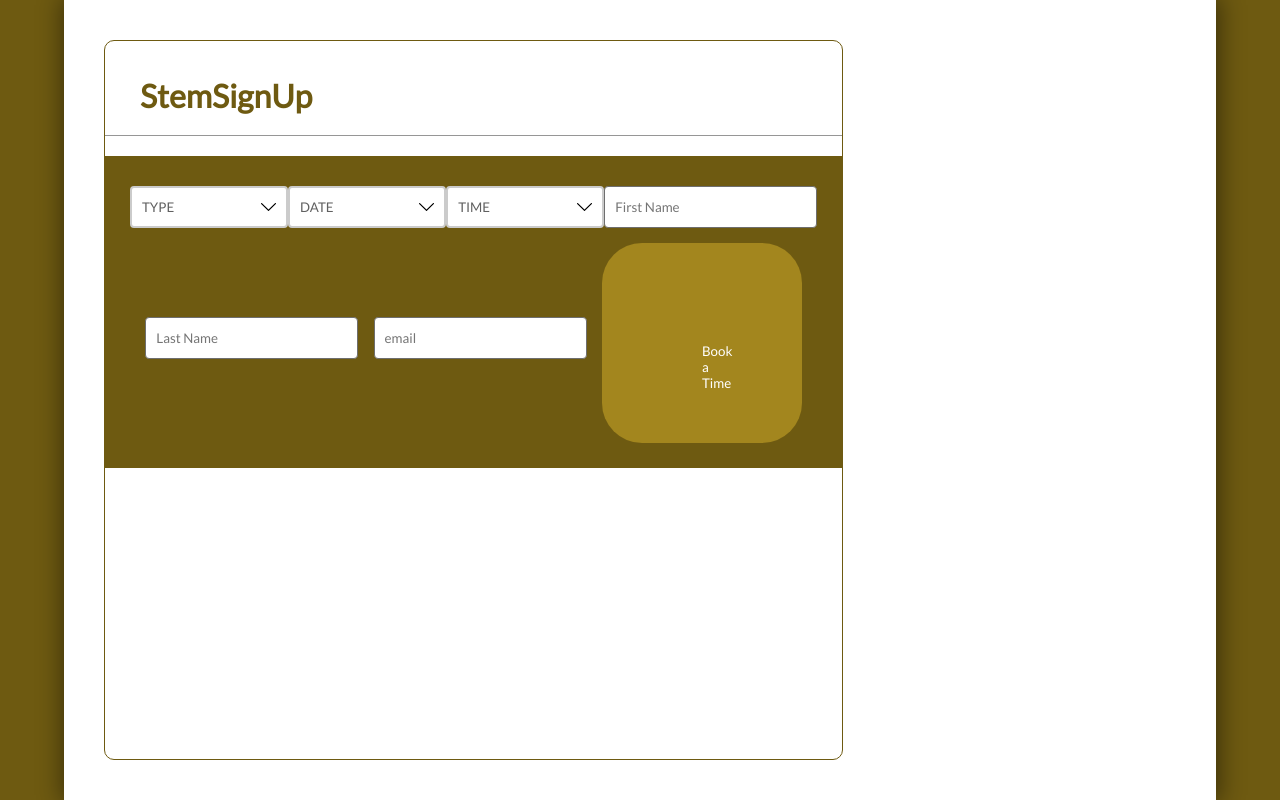
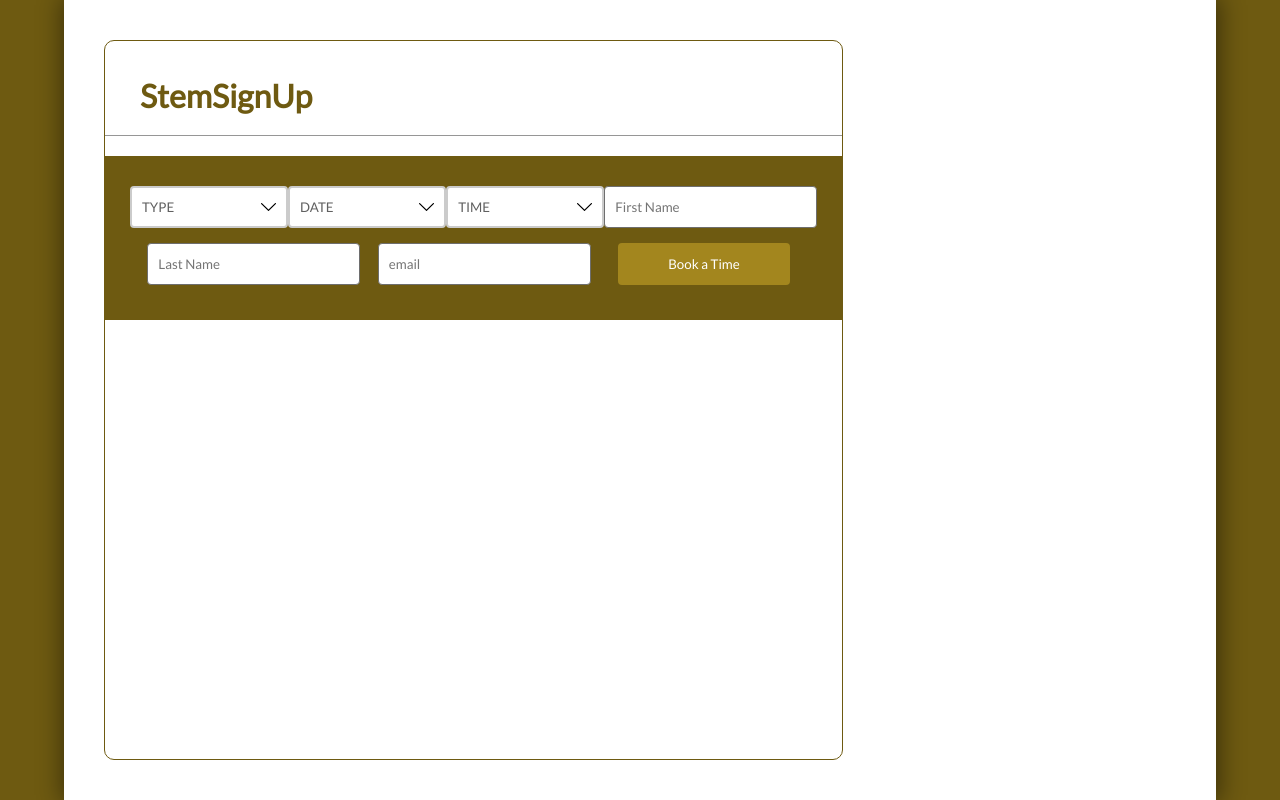
Before and after one commit to AltoSaxJack/SSUW, a PHP site: page /PaytmKit/ in a window 1280 px wide. Run offline with PHP 8.4, Linux system fonts and the light colour scheme; data that the repository does not hold is empty; some libraries are stand-ins or nearby versions.

Commit message:
Update styles.css

```diff
--- a/style/styles.css
+++ b/style/styles.css
@@ -523,10 +523,10 @@ footer {
 }
 
 .booking-form-container form button {
-  border-radius: 40px;
+  border-radius: 4px;
   border: none;
-  padding: 100px;
-  margin-top: 10px;
+  padding: 10px;
+  margin: 10px;
   float: right;
   width: 25%;
   text-align: center;
```
